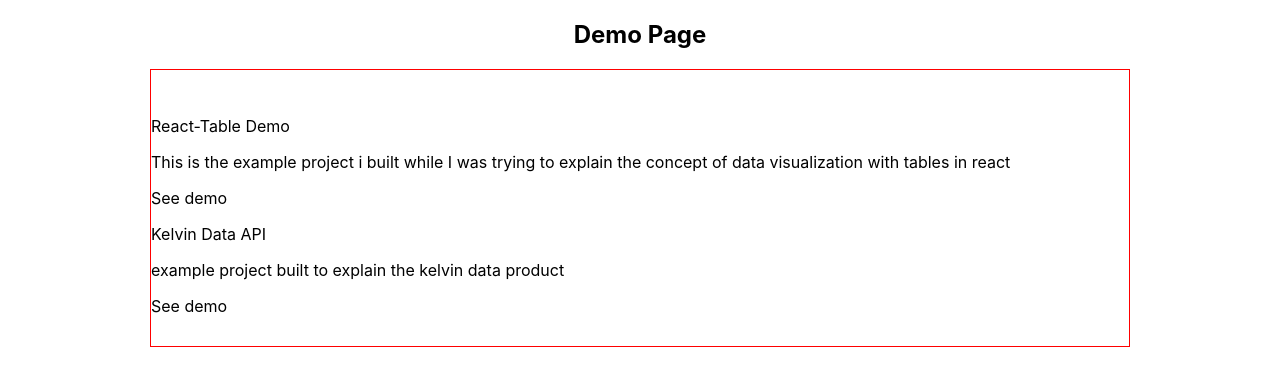
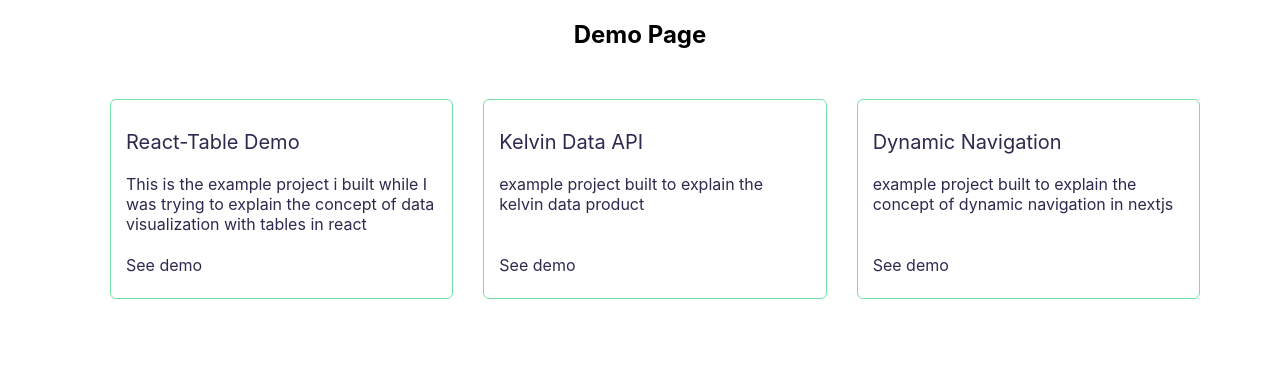
Before and after one commit to Caleb335/article-example-projects, a Next.js app: page /demo in a window 1280 px wide. Shown: the top 386 px of the page. Built offline with nearby package versions, Linux system fonts and the light colour scheme.

Commit message:
feat: add styling to demo cards

```diff
--- a/pages/demo/demo-data.js
+++ b/pages/demo/demo-data.js
@@ -1,13 +1,19 @@
 export const demos = [
   {
     name: "React-Table Demo",
-    path: "/react-table",
+    path: "/demo/react-table",
     breif:
       "This is the example project i built while I was trying to explain the concept of data visualization with tables in react",
   },
   {
     name: "Kelvin Data API",
-    path: "/kelvin-data",
+    path: "/demo/kelvin-data",
     breif: "example project built to explain the kelvin data product",
   },
+  {
+    name: "Dynamic Navigation",
+    path: "/",
+    breif:
+      "example project built to explain the concept of dynamic navigation in nextjs",
+  },
 ];
--- a/pages/demo/index.js
+++ b/pages/demo/index.js
@@ -4,7 +4,7 @@ import Link from "next/link";
 import { demos } from "./demo-data";
 
 const DemoWrapper = styled.section`
-  padding: 0 150px 0 150px;
+  padding: 0 80px 0 80px;
 
   h1 {
     text-align: center;
@@ -13,11 +13,32 @@ const DemoWrapper = styled.section`
   .demos-container {
     width: 100%;
     height: 100%;
-    border: 1px solid red;
     padding: 30px 0 30px 0;
+    display: flex;
+    // justify-content: space-around;
   }
 
   .demo {
+    width: 380px;
+    height: 200px;
+    border-radius: 6px;
+    border: 1px solid #73e2a7;
+    margin: 0 0 0 30px;
+    padding: 10px 15px 10px 15px;
+    color: #2e294e;
+  }
+
+  .demo:hover {
+    cursor: pointer;
+  }
+
+  .demo-name {
+    font-size: 20px;
+    font-weight: 400;
+  }
+
+  .demo-brief {
+    height: 65px;
   }
 `;
 
```
